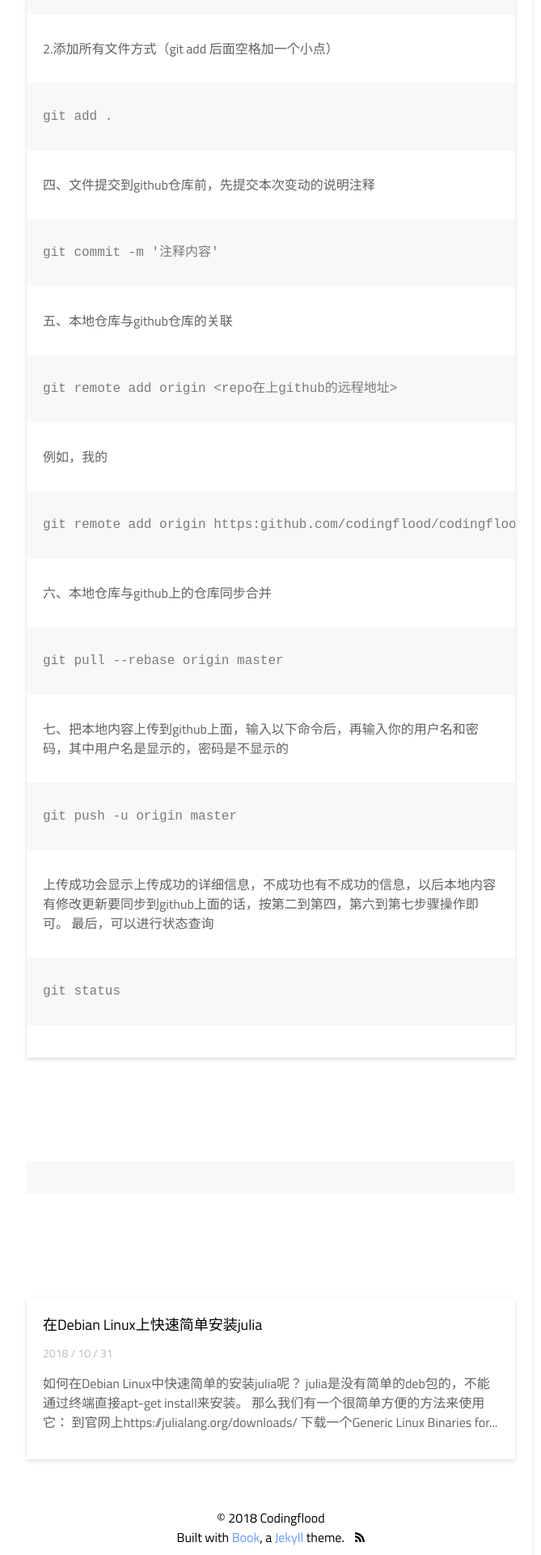
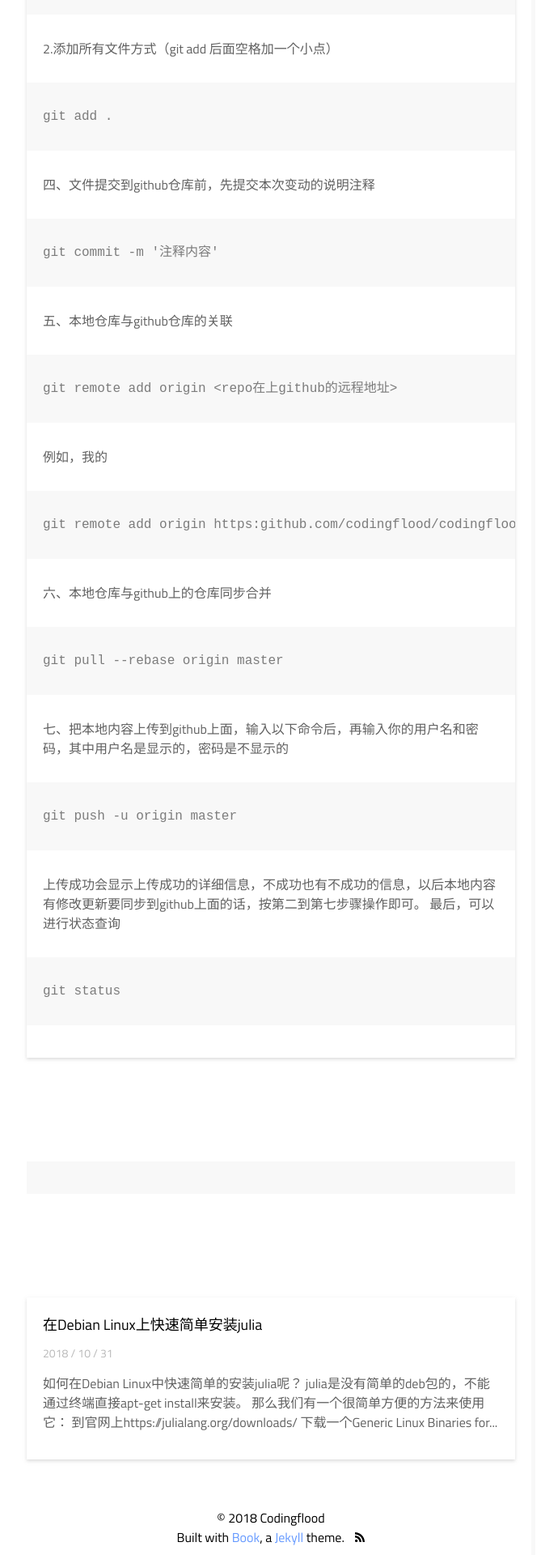
Before and after one commit to codingflood/codingflood.github.io, a Jekyll site: the page built from _posts/2018-11-02-Push-To-Github-Repo.md, in a window 1280 px wide. Shown: the part 802-2722 px from the top of the page at 81% size, without its empty margins (490-1159 px from the left). Built offline with Jekyll 4.4.1, drawn with Linux system fonts in a browser that asks for light colours; comment, search, counter and statistics services are not loaded.

Commit message:
add 2rd article

````diff
--- a/_posts/2018-11-02-Push-To-Github-Repo.md
+++ b/_posts/2018-11-02-Push-To-Github-Repo.md
@@ -46,7 +46,7 @@ git pull --rebase origin master
 ```
 git push -u origin master
 ```
-上传成功会显示上传成功的详细信息，不成功也有不成功的信息，以后本地内容有修改更新要同步到github上面的话，按第二到第四，第六到第七步骤操作即可。
+上传成功会显示上传成功的详细信息，不成功也有不成功的信息，以后本地内容有修改更新要同步到github上面的话，按第二到第七步骤操作即可。
 最后，可以进行状态查询
 ```
 git status
````
